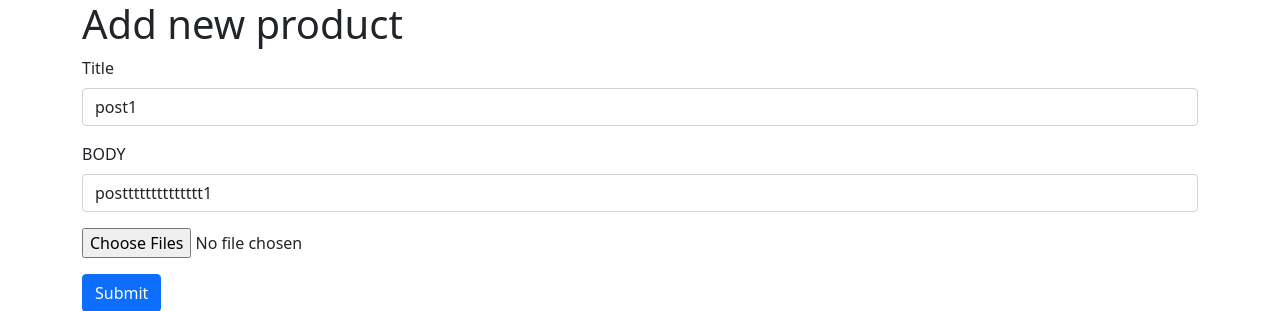
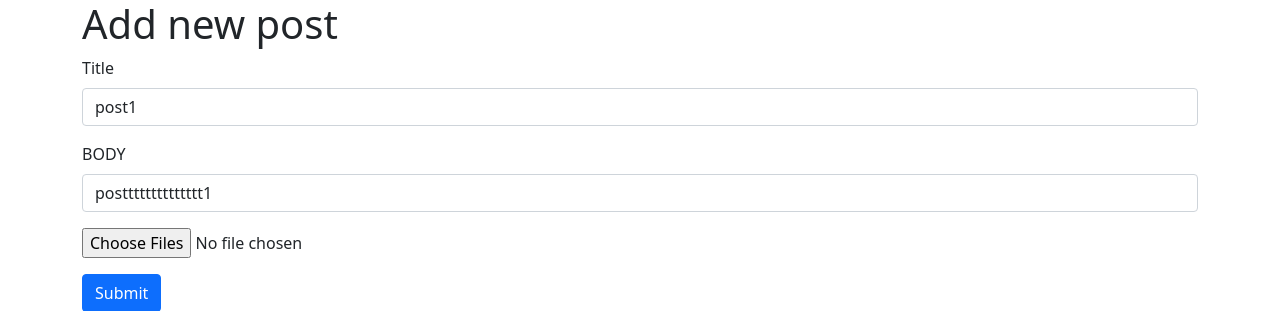
Before and after one commit to eman183/flask-, a Flask app: page /post/2/update in a window 1280 px wide. Shown: the top 311 px of the page. Run offline with Flask 3, Linux system fonts and the light colour scheme.

Commit message:
upload image

```diff
--- a/app.py
+++ b/app.py
@@ -57,7 +57,7 @@ def create_post():
         post_title= request.form["title"]
         post_body = request.form["body"]
         file= request.files['file']
-        post = Post(title=post_title,image=file.filename,body= post_body,id=post_id)
+        post = Post(title=post_title,image=file.filename,data=file.read(),body= post_body,id=post_id)
         db.session.add(post)
         db.session.commit()
 
--- a/templates/posts/post.html
+++ b/templates/posts/post.html
@@ -1,3 +1,4 @@
+
 <!DOCTYPE html>
 <html lang="en">
 <head>
@@ -10,7 +11,7 @@
     <title>Posts</title>
 </head>
 <body>
-
+<h1>posts</h1>
 
 <h1> posts list</h1>
 <table class="table">
@@ -29,7 +30,7 @@
     <td>{{post['title']}}</td>
     <td>{{post['body']}}</td>
     <td>{{post['image']}}</td>
-    <td><mg src="{{post.image}}" class="card-img-top" ></td>
+    <!-- <td><mg src="{{post.image}}" class="card-img-top" ></td> -->
 
 
     </td>
--- a/templates/posts/update.html
+++ b/templates/posts/update.html
@@ -3,7 +3,7 @@
 
 
 {% block content %}
-    <h1> Add new product  </h1>
+    <h1> Add new post  </h1>
 
     <form method="post">
 
```
Also changed, not shown: templates/macros/macros.html (added, +9 -0 lines), instance/project.db.
